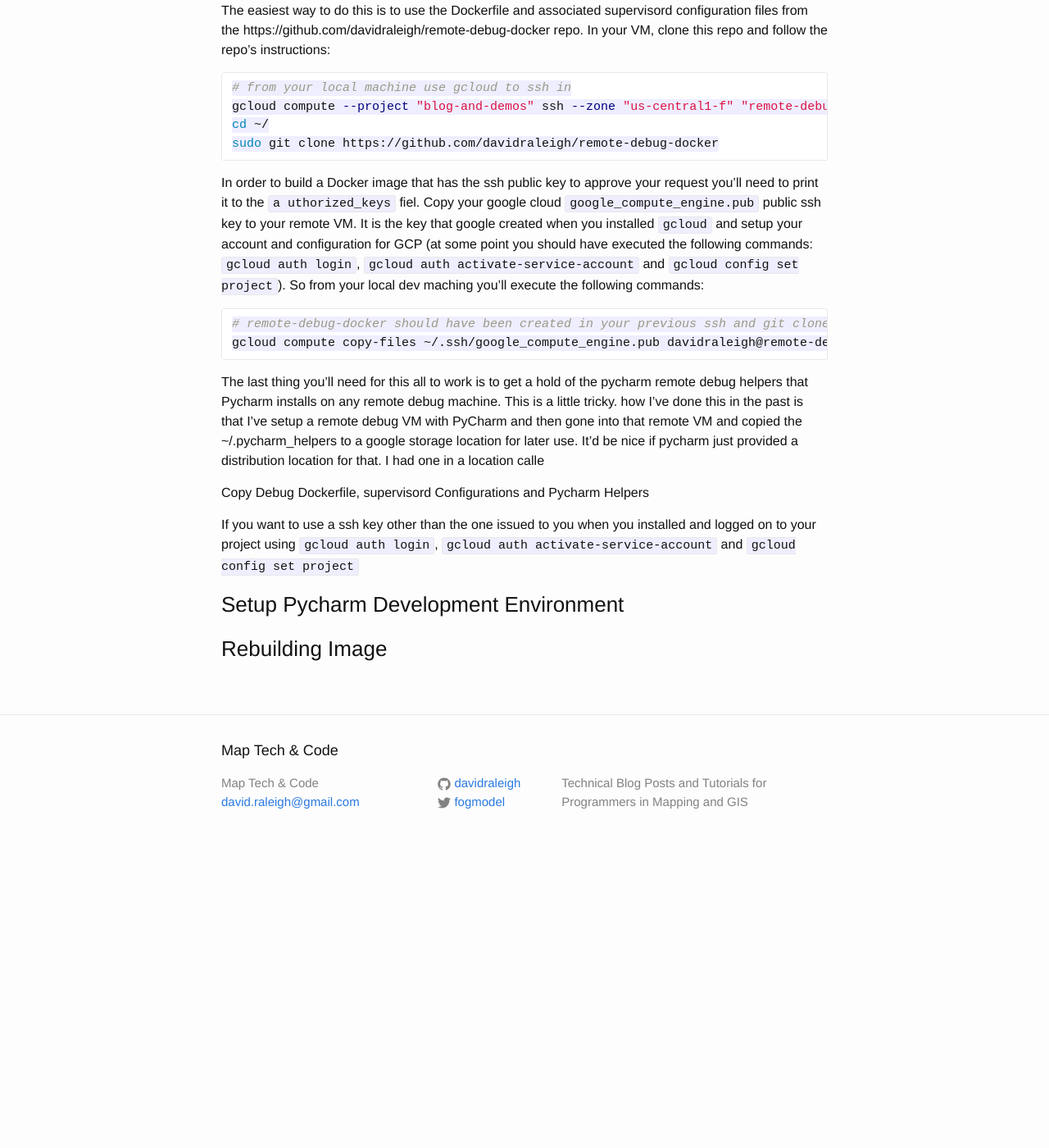
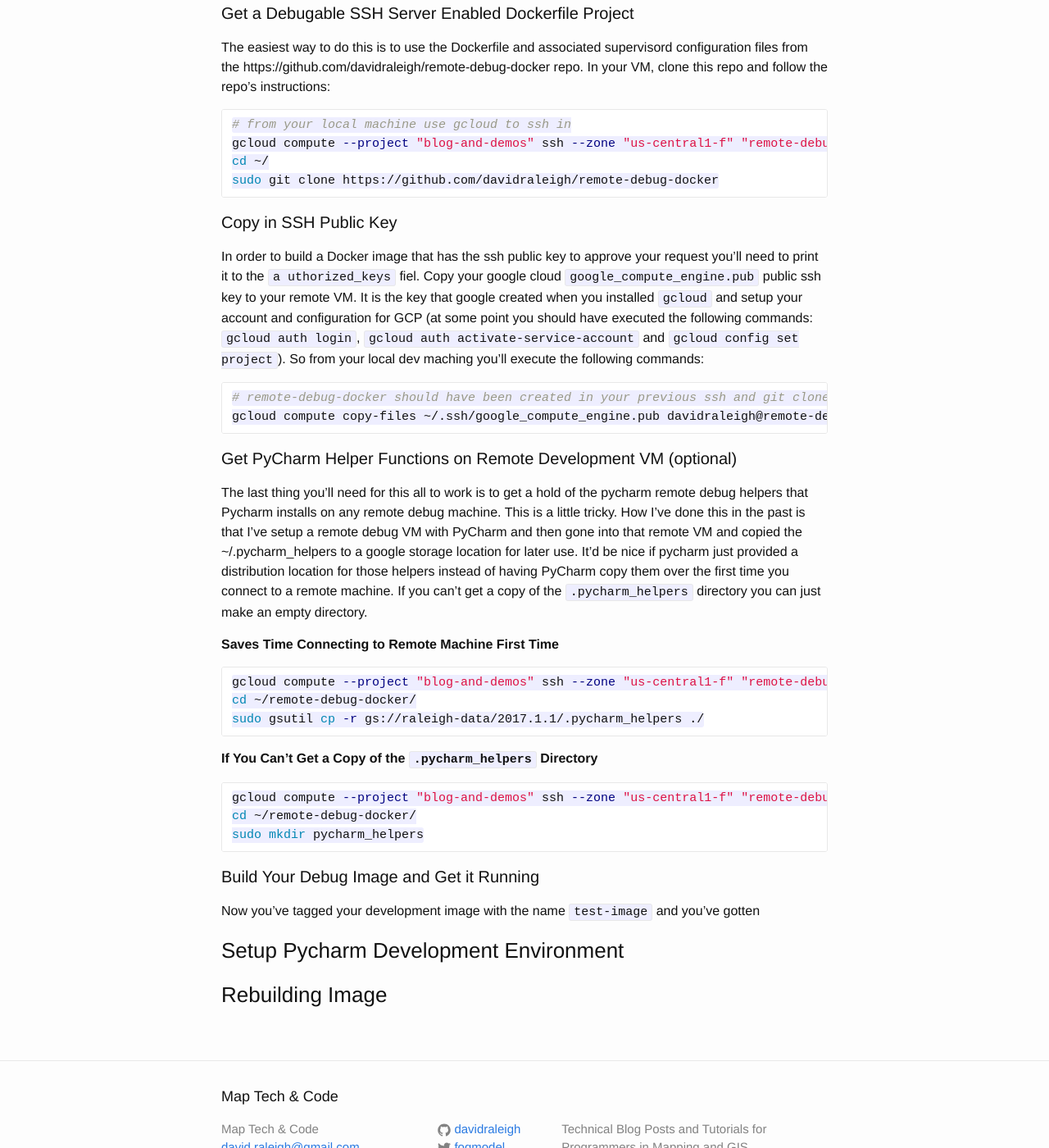
Before and after one commit to davidraleigh/davidraleigh.github.io, a Jekyll site: the page built from _posts/2017-06-27-Debug-Remote-Docker-Container-PyCharm.md, in a window 1280 px wide and 1400 px high, scrolled down 4479 px. Shown: the whole window at 82% size. Built offline with Jekyll 4.4.1, drawn with Linux system fonts in a browser that asks for light colours; our own code applies the rules of GitHub Pages for plain Markdown files; comment, search, counter and statistics services are not loaded; before the commit the page ends 5528 px from its top, so only the background shows below that.

Commit message:
Update 2017-06-27-Debug-Remote-Docker-Container-PyCharm.md

````diff
--- a/_posts/2017-06-27-Debug-Remote-Docker-Container-PyCharm.md
+++ b/_posts/2017-06-27-Debug-Remote-Docker-Container-PyCharm.md
@@ -58,6 +58,7 @@ sudo docker tag gcr.io/your-project-name/your-special-image-name test-image
 ### Create a Debug Image
 In order to debug your code with PyCharm you must be able to SSH into the running docker container. Rather than screw up your project's Dockerfile, we'll just use a Dockerfile that inherits from the image you want to use as your remote debugging image.
 
+#### Get a Debugable SSH Server Enabled Dockerfile Project
 The easiest way to do this is to use the Dockerfile and associated supervisord configuration files from the https://github.com/davidraleigh/remote-debug-docker repo. In your VM, clone this repo and follow the repo's instructions:
 
 ```bash
@@ -67,18 +68,32 @@ cd ~/
 sudo git clone https://github.com/davidraleigh/remote-debug-docker
 ```
 
+#### Copy in SSH Public Key
 In order to build a Docker image that has the ssh public key to approve your request you'll need to print it to the `a uthorized_keys` fiel. Copy your google cloud `google_compute_engine.pub` public ssh key to your remote VM. It is the key that google created when you installed `gcloud` and setup your account and configuration for GCP (at some point you should have executed the following commands: `gcloud auth login`, `gcloud auth activate-service-account` and `gcloud config set project`). So from your local dev maching you'll execute the following commands:
 ```bash
 # remote-debug-docker should have been created in your previous ssh and git clone in your remote VM
 gcloud compute copy-files ~/.ssh/google_compute_engine.pub davidraleigh@remote-debug-demo:/home/davidraleigh/remote-debug-docker/ --zone=us-central1-f
 ```
 
-The last thing you'll need for this all to work is to get a hold of the pycharm remote debug helpers that Pycharm installs on any remote debug machine. This is a little tricky. how I've done this in the past is that I've setup a remote debug VM with PyCharm and then gone into that remote VM and copied the ~/.pycharm_helpers to a google storage location for later use. It'd be nice if pycharm just provided a distribution location for that. I had one in a location calle
+#### Get PyCharm Helper Functions on Remote Development VM (optional)
+The last thing you'll need for this all to work is to get a hold of the pycharm remote debug helpers that Pycharm installs on any remote debug machine. This is a little tricky. How I've done this in the past is that I've setup a remote debug VM with PyCharm and then gone into that remote VM and copied the ~/.pycharm_helpers to a google storage location for later use. It'd be nice if pycharm just provided a distribution location for those helpers instead of having PyCharm copy them over the first time you connect to a remote machine. If you can't get a copy of the `.pycharm_helpers` directory you can just make an empty directory.
 
-Copy Debug Dockerfile, supervisord Configurations and Pycharm Helpers
+__Saves Time Connecting to Remote Machine First Time__
+```bash
+gcloud compute --project "blog-and-demos" ssh --zone "us-central1-f" "remote-debug-demo"
+cd ~/remote-debug-docker/
+sudo gsutil cp -r gs://raleigh-data/2017.1.1/.pycharm_helpers ./
+```
 
+__If You Can't Get a Copy of the `.pycharm_helpers` Directory__
+```bash
+gcloud compute --project "blog-and-demos" ssh --zone "us-central1-f" "remote-debug-demo"
+cd ~/remote-debug-docker/
+sudo mkdir pycharm_helpers
+```
 
-If you want to use a ssh key other than the one issued to you when you installed and logged on to your project using `gcloud auth login`, `gcloud auth activate-service-account` and `gcloud config set project`
+#### Build Your Debug Image and Get it Running
+Now you've tagged your development image with the name `test-image` and you've gotten
 
 
 ### Setup Pycharm Development Environment
````
